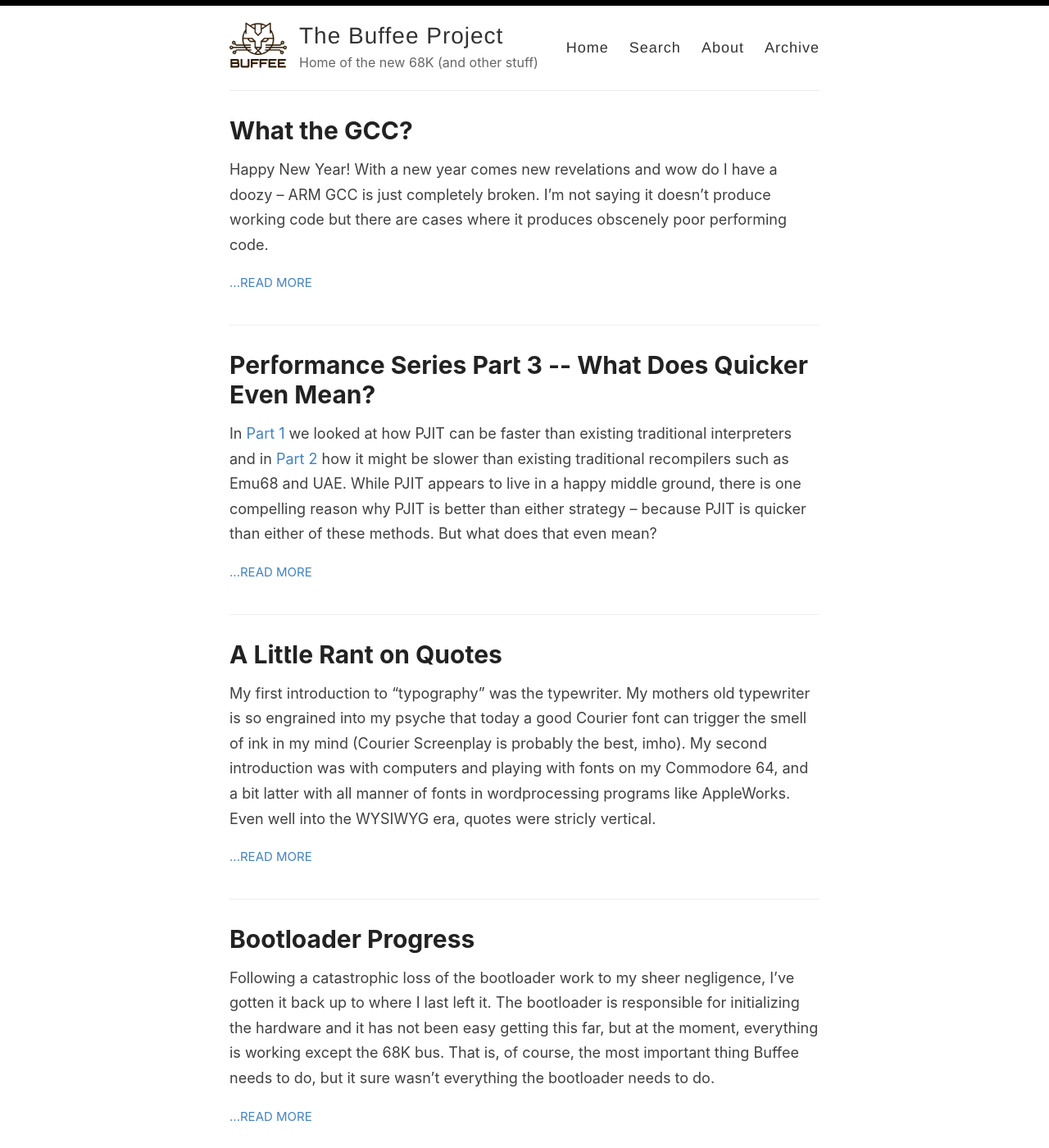
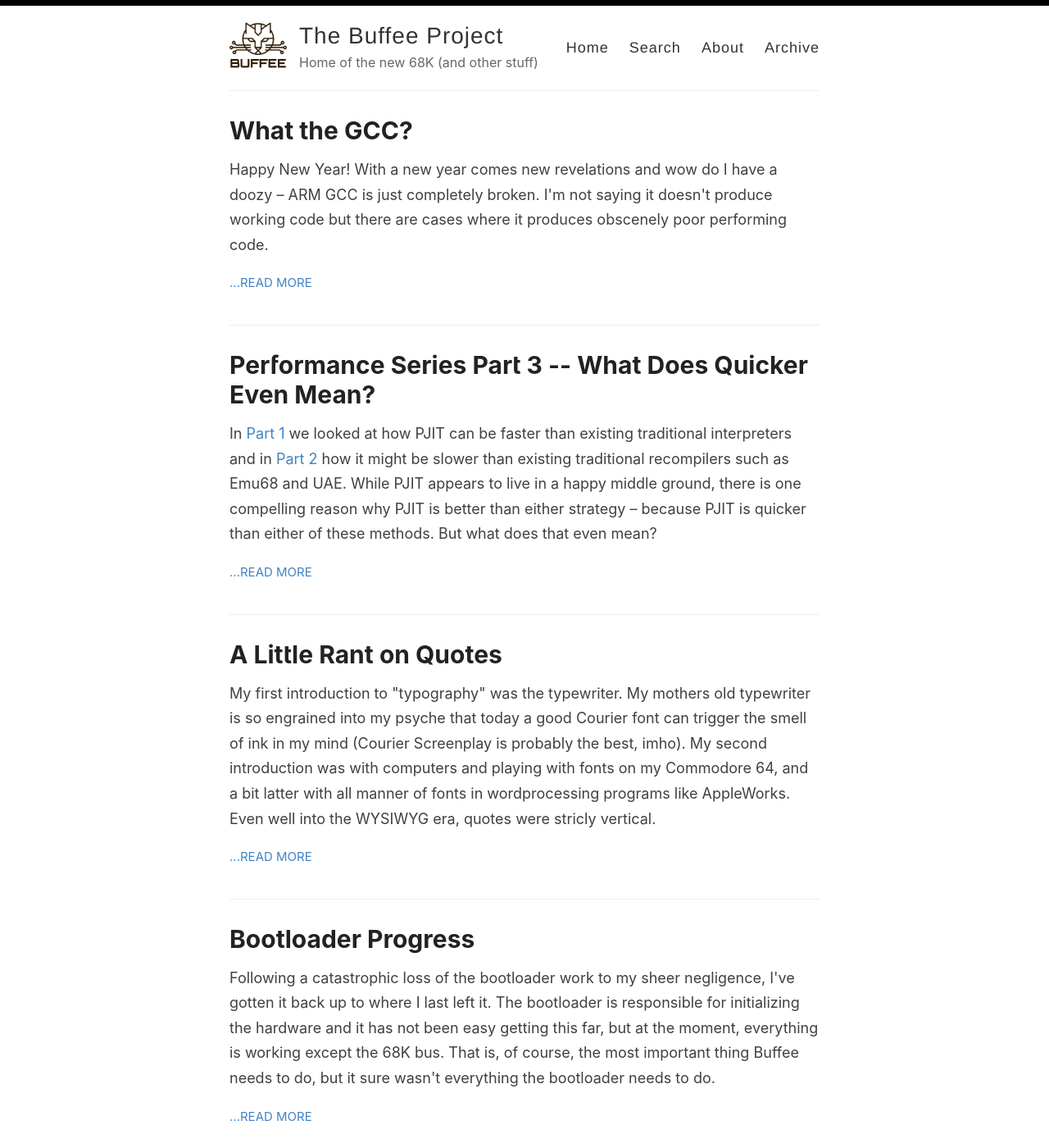
Before and after one commit to nonarkitten/nonarkitten.github.io, a Jekyll site: the page built from index.html, in a window 1280 px wide and 1400 px high. Shown: the whole window at 82% size. Built offline with Jekyll 4.4.1, drawn with Linux system fonts in a browser that asks for light colours; the list of posts is cut into pages by our own code; part of the change alters nothing that is shown; some of the changed text lies outside the part shown.

```diff
--- a/_config.yml
+++ b/_config.yml
@@ -68,6 +68,8 @@ version: v1.2.0
 
 # Jekyll 3 now only supports Kramdown for Markdown
 kramdown:
+  # Programmer's Quotes
+  smart_quotes: ["apos", "apos", "quot", "quot"]
   # Use GitHub flavored markdown, including triple backtick fenced code blocks
   input: GFM
   # Jekyll 3 and GitHub Pages now only support rouge for syntax highlighting
```
